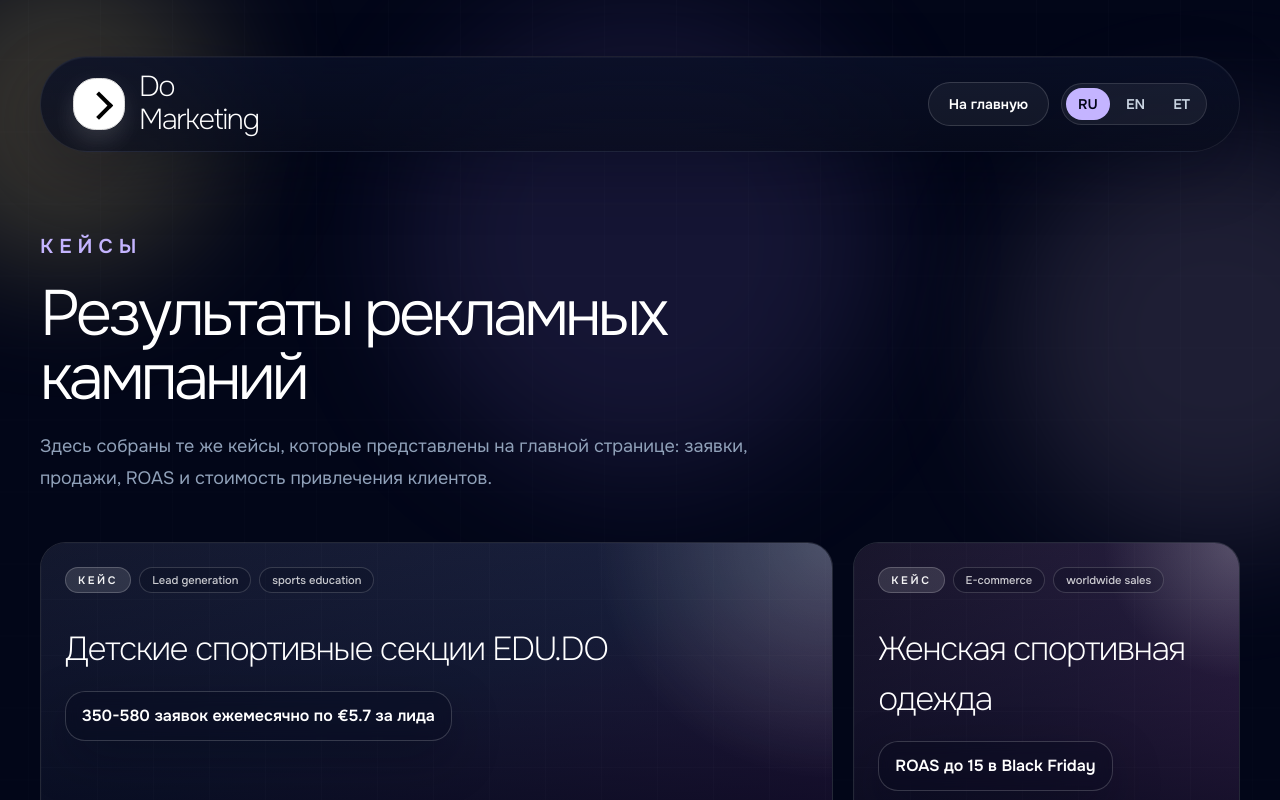
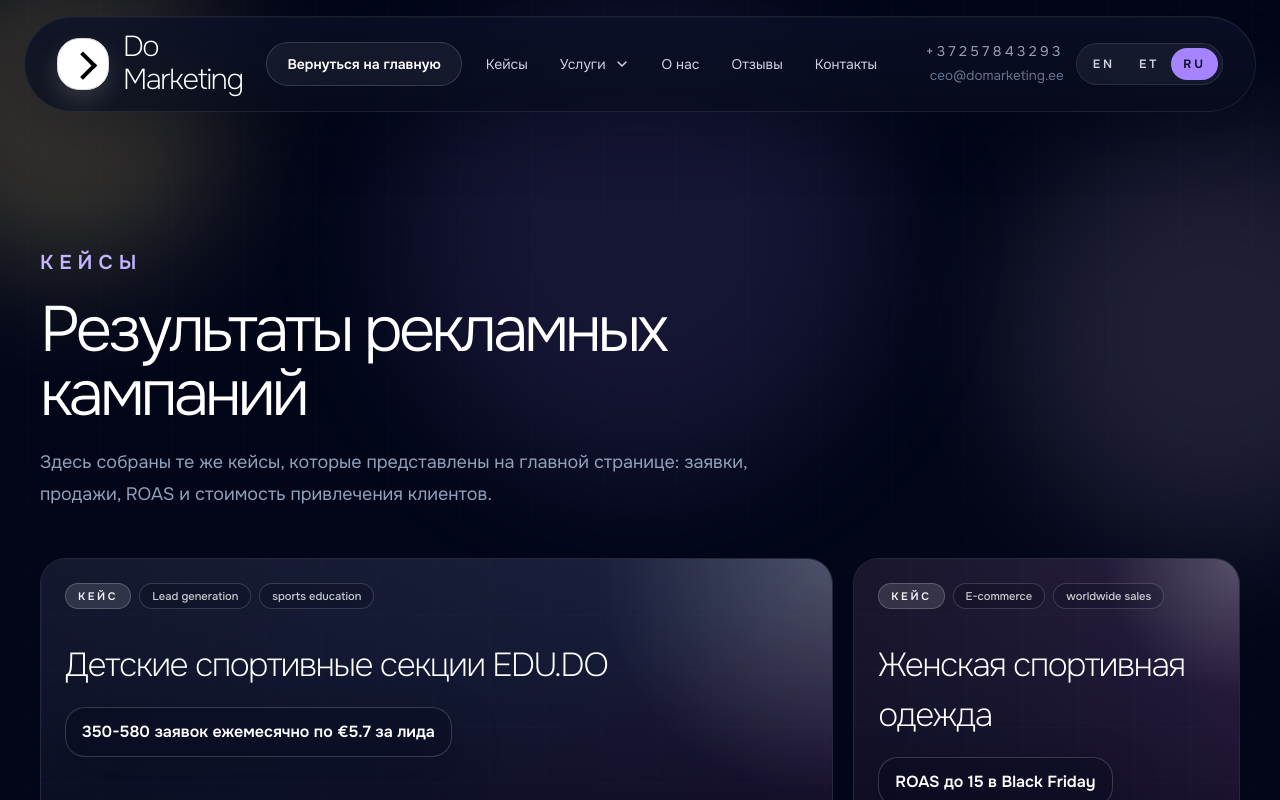
Before and after one commit to ignatevako-ko/site, a Next.js app: page /cases in a window 1280 px wide. Shown: the top 800 px of the page. Built offline with nearby package versions, Linux system fonts and the light colour scheme.

Commit message:
Update subpage headers

```diff
--- a/src/app/cases/page.tsx
+++ b/src/app/cases/page.tsx
@@ -1,9 +1,7 @@
 "use client";
 
 import { useEffect, useState } from "react";
-import Link from "next/link";
-import { BrandLogo } from "@/components/brand-logo";
-import { PageLanguageSwitcher } from "@/components/page-language-switcher";
+import { SiteHeader } from "@/components/site-header";
 import { siteContent, type CaseStudy, type Language } from "@/data/site-content";
 
 const caseBackgrounds = [
@@ -31,7 +29,7 @@ const casesPageCopy: Record<
     metaTitle: "Кейсы | Do.Marketing",
     metaDescription:
       "Кейсы Do.Marketing: результаты рекламных кампаний и привлечения заявок.",
-    home: "На главную",
+    home: "Вернуться на главную",
     section: "Кейсы",
     title: "Результаты рекламных кампаний",
     description:
@@ -149,26 +147,20 @@ export default function CasesPage() {
         <div className="grid-overlay absolute inset-0 opacity-40" />
       </div>
 
-      <div className="relative z-10 mx-auto w-full max-w-7xl px-6 py-10 lg:px-10 lg:py-14">
-        <header className="glass-shell flex flex-wrap items-center justify-between gap-5 rounded-full px-5 py-4 lg:px-8">
-          <Link href="/" aria-label="Do.Marketing home">
-            <BrandLogo compact />
-          </Link>
+      <div className="relative z-10">
+        <SiteHeader
+          content={{
+            ...content,
+            nav: content.nav.filter((item) => item.href !== "#audience"),
+          }}
+          currentLanguage={language}
+          onLanguageChange={setLanguage}
+          homeHref="/"
+          homeButtonLabel={copy.home}
+          anchorHrefPrefix="/"
+        />
 
-          <div className="flex items-center gap-3">
-            <Link
-              href="/"
-              className="inline-flex min-h-11 items-center justify-center rounded-full border border-white/15 bg-white/5 px-5 text-sm font-semibold text-white transition hover:border-violet-300/60 hover:bg-white/10"
-            >
-              {copy.home}
-            </Link>
-            <PageLanguageSwitcher
-              currentLanguage={language}
-              onChange={setLanguage}
-            />
-          </div>
-        </header>
-
+        <div className="mx-auto w-full max-w-7xl px-6 py-10 lg:px-10 lg:py-14">
         <section className="py-16 lg:py-20">
           <div className="max-w-3xl space-y-5">
             <p className="text-[20px] font-semibold uppercase tracking-[0.3em] text-violet-300">
@@ -188,6 +180,7 @@ export default function CasesPage() {
             ))}
           </div>
         </section>
+        </div>
       </div>
     </main>
   );
--- a/src/app/smm/page.tsx
+++ b/src/app/smm/page.tsx
@@ -1,6 +1,5 @@
 "use client";
 
-import Link from "next/link";
 import { useEffect, useMemo, useState } from "react";
 import { SiteFooter } from "@/components/site-footer";
 import { SiteHeader } from "@/components/site-header";
@@ -413,20 +412,16 @@ export default function SmmPage() {
   return (
     <div className="min-h-screen bg-[radial-gradient(circle_at_top,rgba(167,139,250,0.18),transparent_28%),linear-gradient(180deg,#080714_0%,#0c1020_35%,#0a0f1a_100%)] text-white">
       <SiteHeader
-        content={pageContent}
+        content={{
+          ...siteContent[language],
+          nav: siteContent[language].nav.filter((item) => item.href !== "#audience"),
+        }}
         currentLanguage={language}
         onLanguageChange={setLanguage}
         homeHref="/"
+        homeButtonLabel={language === "ru" ? "Вернуться на главную" : language === "en" ? "Back to home" : "Tagasi avalehele"}
+        anchorHrefPrefix="/"
       />
-
-      <div className="mx-auto flex w-full max-w-6xl justify-end px-6 pt-5 lg:px-10">
-        <Link
-          href="/"
-          className="inline-flex min-h-11 items-center justify-center rounded-full border border-white/12 bg-white/6 px-5 text-sm font-medium text-white transition hover:border-violet-300/40 hover:bg-white/10"
-        >
-          {language === "ru" ? "На главную" : language === "en" ? "Home" : "Avalehele"}
-        </Link>
-      </div>
 
       <main className="mx-auto flex w-full max-w-6xl flex-col gap-8 px-6 py-10 lg:px-10 lg:py-14">
         <section
--- a/src/components/kreo-page-content.tsx
+++ b/src/components/kreo-page-content.tsx
@@ -81,7 +81,7 @@ const copyByLanguage: Record<
   ru: {
     metaTitle: "Примеры креативов | Do.Marketing",
     metaDescription: "Статические и видео креативы Do.Marketing для рекламных кампаний.",
-    home: "На главную",
+    home: "Вернуться на главную",
     eyebrow: "Креативы",
     title: "Больше примеров рекламных креативов",
     description: "Статические макеты и видеоформаты для Meta Ads. Нажмите на любой креатив, чтобы открыть его крупнее.",
@@ -221,10 +221,12 @@ export function KreoPageContent() {
 
     return {
       ...content,
-      nav: content.nav.map((item) => ({
-        ...item,
-        href: normalizeHref(item.href),
-      })),
+      nav: content.nav
+        .filter((item) => item.href !== "#audience")
+        .map((item) => ({
+          ...item,
+          href: normalizeHref(item.href),
+        })),
       footer: {
         ...content.footer,
         links: content.footer.links.map((item) => ({
@@ -279,6 +281,7 @@ export function KreoPageContent() {
         currentLanguage={language}
         onLanguageChange={setLanguage}
         homeHref="/"
+        homeButtonLabel={copy.home}
       />
 
       <main className="relative z-10 mx-auto w-full max-w-7xl px-6 py-10 lg:px-10 lg:py-14">
--- a/src/components/service-page-shell.tsx
+++ b/src/components/service-page-shell.tsx
@@ -4,6 +4,7 @@ import Link from "next/link";
 import { SiteFooter } from "@/components/site-footer";
 import { SiteHeader } from "@/components/site-header";
 import type { Language, SiteDictionary } from "@/data/site-content";
+import { siteContent } from "@/data/site-content";
 import type { ServicePageCopy } from "@/lib/service-pages";
 
 type ServicePageShellProps = {
@@ -14,6 +15,12 @@ type ServicePageShellProps = {
   homeButtonLabel?: string;
   languageLinks: Partial<Record<Language, string>>;
   relatedServices: ReadonlyArray<{ href: string; label: string }>;
+};
+
+const defaultHomeButtonLabels: Record<Language, string> = {
+  ru: "Вернуться на главную",
+  en: "Back to home",
+  et: "Tagasi avalehele",
 };
 
 function SectionHeading({
@@ -47,6 +54,11 @@ export function ServicePageShell({
   languageLinks,
   relatedServices,
 }: ServicePageShellProps) {
+  const headerContent = {
+    ...content,
+    nav: siteContent[language].nav.filter((item) => item.href !== "#audience"),
+  };
+
   return (
     <div className="relative min-h-screen overflow-x-clip bg-slate-950 text-white">
       <div className="pointer-events-none absolute inset-0">
@@ -58,25 +70,16 @@ export function ServicePageShell({
       </div>
 
       <SiteHeader
-        content={content}
+        content={headerContent}
         currentLanguage={language}
         onLanguageChange={() => {}}
         homeHref={homeHref}
+        homeButtonLabel={homeButtonLabel ?? defaultHomeButtonLabels[language]}
         showLanguageSwitcher
         languageLinks={languageLinks}
         servicesRouteLanguage={language}
+        anchorHrefPrefix={homeHref}
       />
-
-      {homeButtonLabel ? (
-        <div className="relative z-10 mx-auto flex w-full max-w-7xl justify-end px-6 pt-5 lg:px-10">
-          <Link
-            href={homeHref}
-            className="inline-flex min-h-11 items-center justify-center rounded-full border border-white/12 bg-white/6 px-5 text-sm font-medium text-white transition hover:border-violet-300/40 hover:bg-white/10"
-          >
-            {homeButtonLabel}
-          </Link>
-        </div>
-      ) : null}
 
       <main className="relative z-10">
         <section
--- a/src/components/site-header.tsx
+++ b/src/components/site-header.tsx
@@ -12,12 +12,14 @@ type SiteHeaderProps = {
   currentLanguage: Language;
   onLanguageChange: (language: Language) => void;
   homeHref?: string;
+  homeButtonLabel?: string;
   showLanguageSwitcher?: boolean;
   showServicesMenu?: boolean;
   serviceMenuLabel?: string;
   servicesRouteLanguage?: Language;
   languageLinks?: Partial<Record<Language, string>>;
   servicesMenuItemsOverride?: Array<{ href: string; label: string }>;
+  anchorHrefPrefix?: string;
 };
 
 type ServicesMenuProps = {
@@ -36,12 +38,14 @@ export function SiteHeader({
   currentLanguage,
   onLanguageChange,
   homeHref = "#",
+  homeButtonLabel,
   showLanguageSwitcher = true,
   showServicesMenu = true,
   serviceMenuLabel,
   servicesRouteLanguage,
   languageLinks,
   servicesMenuItemsOverride,
+  anchorHrefPrefix,
 }: SiteHeaderProps) {
   const [isServicesMenuOpen, setIsServicesMenuOpen] = useState(false);
   const servicesMenuId = useId();
@@ -53,6 +57,8 @@ export function SiteHeader({
     (item) =>
       item.href === "#services" || item.label === content.sections.services,
   );
+  const resolveNavHref = (href: string) =>
+    anchorHrefPrefix && href.startsWith("#") ? `${anchorHrefPrefix}${href}` : href;
 
   useEffect(() => {
     const closeMenu = () => setIsServicesMenuOpen(false);
@@ -66,13 +72,22 @@ export function SiteHeader({
 
   return (
     <header className="sticky top-0 z-50 px-4 pt-4 lg:px-6">
-      <div className="glass-shell mx-auto flex w-full max-w-7xl items-center justify-between gap-6 rounded-full px-5 py-4 lg:px-8">
-        <Link href={homeHref} aria-label="Do.Marketing home">
+      <div className="glass-shell mx-auto flex w-full max-w-7xl flex-wrap items-center justify-between gap-4 rounded-full px-5 py-4 sm:flex-nowrap lg:gap-6 lg:px-8">
+        <Link href={homeHref} aria-label="Do.Marketing home" className="shrink-0">
           <BrandLogo compact />
         </Link>
 
+        {homeButtonLabel ? (
+          <Link
+            href={homeHref}
+            className="order-3 inline-flex min-h-11 shrink-0 items-center justify-center rounded-full border border-white/15 bg-white/5 px-5 text-sm font-semibold text-white transition hover:border-violet-300/60 hover:bg-white/10 sm:order-none"
+          >
+            {homeButtonLabel}
+          </Link>
+        ) : null}
+
         {showServicesMenu ? (
-          <div className="md:hidden">
+          <div className="order-4 md:hidden">
             <ServicesMenu
               label={resolvedServiceMenuLabel}
               items={[...servicesMenuItems]}
@@ -114,8 +129,8 @@ export function SiteHeader({
             ) : (
               <Link
                 key={item.href}
-                href={item.href}
-                className="text-sm text-slate-300 transition hover:text-violet-300"
+                href={resolveNavHref(item.href)}
+                className="whitespace-nowrap text-sm text-slate-300 transition hover:text-violet-300"
               >
                 {item.label}
               </Link>
@@ -123,7 +138,7 @@ export function SiteHeader({
           )}
         </nav>
 
-        <div className="flex items-center gap-3">
+        <div className="ml-auto flex items-center gap-3">
           <div className="hidden text-right sm:block">
             <a
               href={`tel:${content.contacts.phone}`}
@@ -170,7 +185,7 @@ function ServicesMenu({
     >
       <button
         type="button"
-        className="inline-flex items-center gap-2 text-sm text-slate-300 transition hover:text-violet-300 focus:outline-none focus:text-violet-300"
+        className="inline-flex items-center gap-2 whitespace-nowrap text-sm text-slate-300 transition hover:text-violet-300 focus:outline-none focus:text-violet-300"
         aria-haspopup="menu"
         aria-expanded={isOpen}
         aria-controls={menuId}
--- a/src/lib/additional-service-pages.ts
+++ b/src/lib/additional-service-pages.ts
@@ -16,9 +16,9 @@ export const additionalServiceSlugs = [
 ] as const satisfies readonly AdditionalServiceSlug[];
 
 export const homeButtonLabels: Record<Language, string> = {
-  ru: "На главную",
-  en: "Home",
-  et: "Avalehele",
+  ru: "Вернуться на главную",
+  en: "Back to home",
+  et: "Tagasi avalehele",
 };
 
 function buildDictionary(language: Language, copy: ServicePageCopy): SiteDictionary {
```
